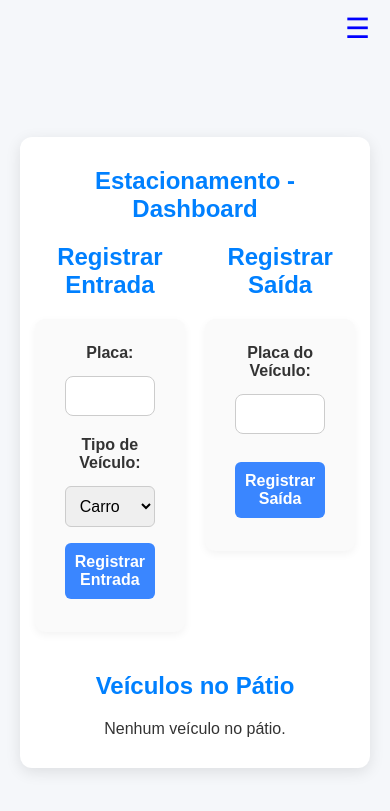
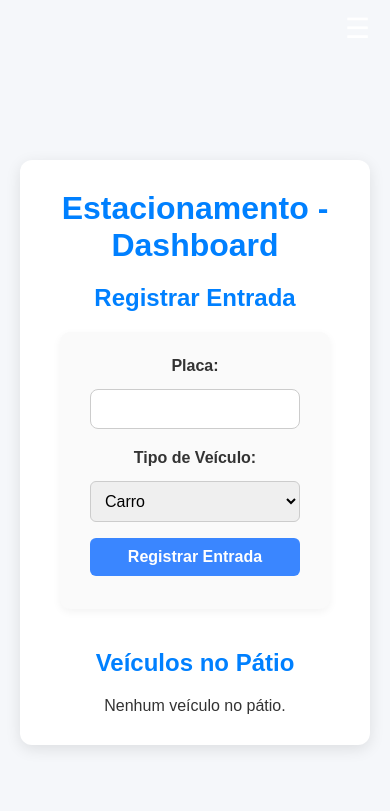
Before and after one commit to Matheussdenk/parking_web, a Flask app: page /dashboard in a window 390 px wide. Shown: the top 811 px of the page. Run offline with Flask 3, Linux system fonts and the light colour scheme; the visitor is signed in with stand-in values (Sample User, id 1); data that the repository does not hold is empty.

Commit message:
corrigindo cagada

```diff
--- a/templates/dashboard.html
+++ b/templates/dashboard.html
@@ -76,42 +76,20 @@
             font-size: 28px;
             cursor: pointer;
             color: white;
-            z-index: 2000;
         }
 
-        /* Menu móvel */
         .navbar-mobile {
             display: none;
             flex-direction: column;
-            background-color: #003366;
+            background-color: #007bff;
             width: 100%;
-            position: absolute;
-            top: 50px;
-            left: 0;
-            z-index: 1000;
-            padding: 20px 0;
         }
 
-        /* Itens do menu móvel */
         .navbar-mobile li {
             text-align: center;
             border-top: 1px solid rgba(255,255,255,0.2);
         }
 
-        .navbar-mobile a {
-            color: white;
-            font-size: 20px;
-            padding: 12px 20px;
-            text-decoration: none;
-            display: block;
-        }
-
-        .navbar-mobile a:hover {
-            background-color: #004d99;
-            color: #fff;
-        }
-
-        /* Exibição do menu */
         @media (max-width: 768px) {
             .navbar {
                 display: none;
@@ -119,7 +97,6 @@
 
             .menu-toggle {
                 display: block;
-                color: blue;
             }
 
             .navbar-mobile {
@@ -132,7 +109,6 @@
             color: #0080ff;
             text-align: center;
             margin-bottom: 20px;
-            font-size: 1.5rem; /* Ajusta o tamanho do título para dispositivos móveis */
         }
 
         .container {
@@ -145,16 +121,9 @@
             margin-top: 20px;
         }
 
-        .button-container {
-            display: flex;
-            justify-content: center;
-            gap: 20px;
-            margin-bottom: 40px;
-        }
-
         form {
             max-width: 400px;
-            margin: 0 auto;
+            margin: 0 auto 40px;
             background-color: #fafafa;
             border-radius: 10px;
             padding: 25px 30px;
@@ -199,10 +168,10 @@
         }
 
         .vehicle-container {
-            display: grid;
-            grid-template-columns: repeat(auto-fill, minmax(250px, 1fr)); /* Colunas responsivas */
+            display: flex;
+            flex-wrap: wrap;
+            justify-content: center;
             gap: 25px;
-            justify-items: center;
         }
 
         .vehicle-card {
@@ -302,7 +271,6 @@
 <main class="container">
     <h1>Estacionamento - Dashboard</h1>
 
-    <div class="button-container">
     <section>
         <h2>Registrar Entrada</h2>
         <form method="POST" action="{{ url_for('entry') }}">
@@ -318,17 +286,6 @@
             <button type="submit">Registrar Entrada</button>
         </form>
     </section>
-
-        <section>
-            <h2>Registrar Saída</h2>
-            <form method="POST" action="{{ url_for('exit') }}">
-                <label for="exit_plate">Placa do Veículo:</label>
-                <input type="text" id="exit_plate" name="exit_plate" required maxlength="7" autocomplete="off" />
-
-                <button type="submit">Registrar Saída</button>
-            </form>
-        </section>
-    </div>
 
     <section>
         <h2>Veículos no Pátio</h2>
```
Also changed, not shown: config.py (line endings or trailing spaces). Lines whose indentation alone changed are shown as unchanged.
